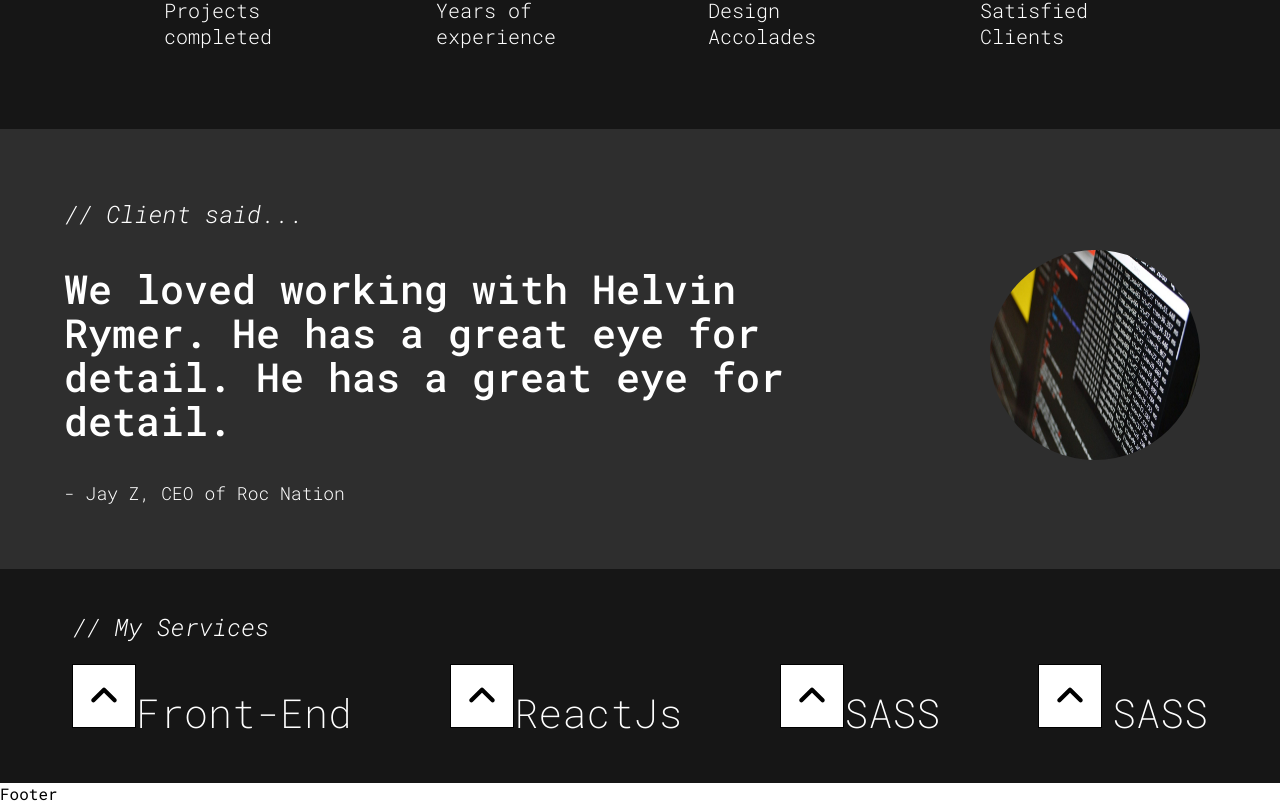
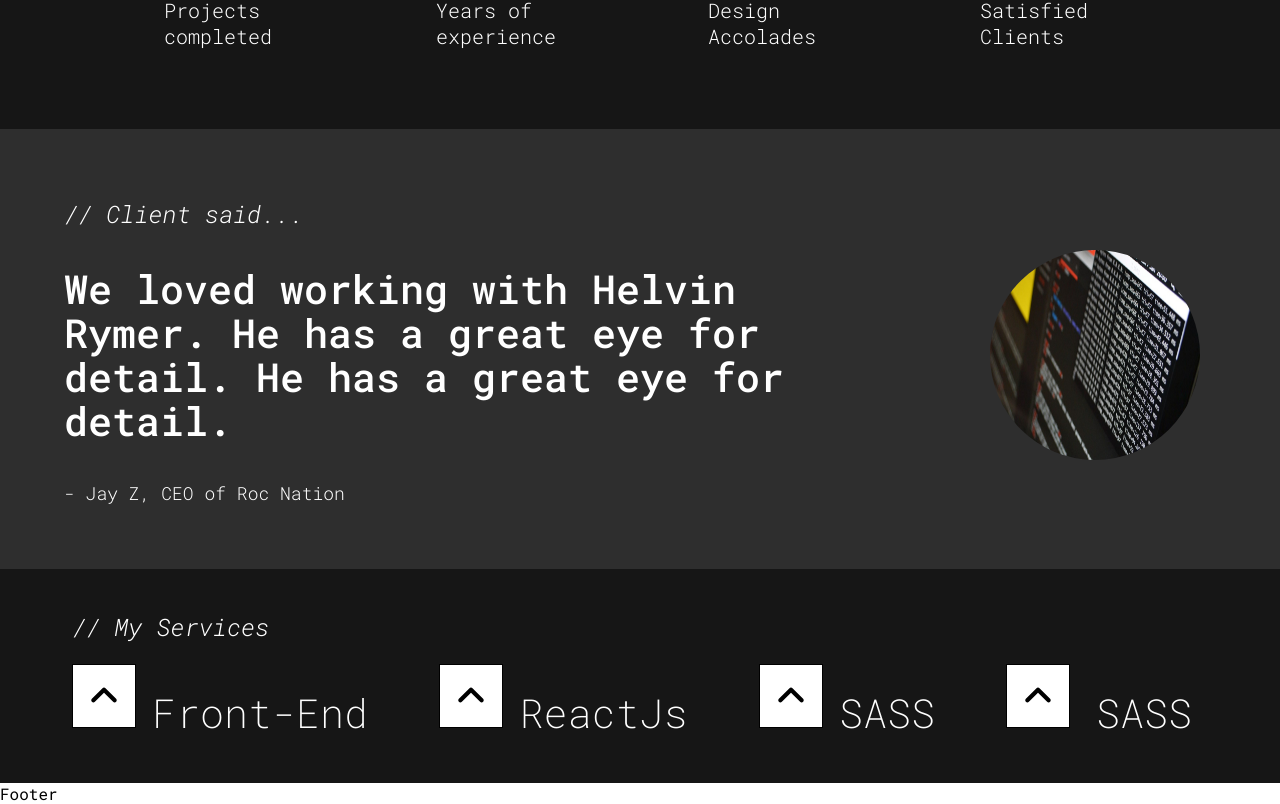
Before and after one commit to Helvin159/portfoliov6, a React (Create React App) app: page / in a window 1280 px wide. Shown: the part 1222-2026 px from the top of the page. Built offline with nearby package versions, Linux system fonts and the light colour scheme.

Commit message:
style update

```diff
--- a/src/css/style.css
+++ b/src/css/style.css
@@ -192,4 +192,5 @@ main {
       font-size: 40px;
       color: #fff;
       font-weight: 200;
-      line-height: 44px; }
+      line-height: 44px;
+      padding: 0 1rem; }
--- a/src/sass/components/_services.scss
+++ b/src/sass/components/_services.scss
@@ -21,6 +21,7 @@
 			color: #fff;
 			font-weight: 200;
 			line-height: 44px;
+			padding: 0 1rem;
 		}
 	}
 }
```
